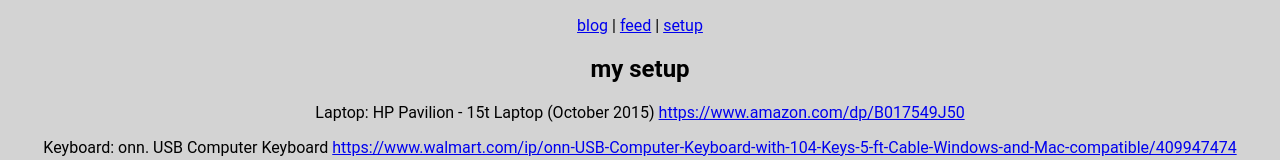
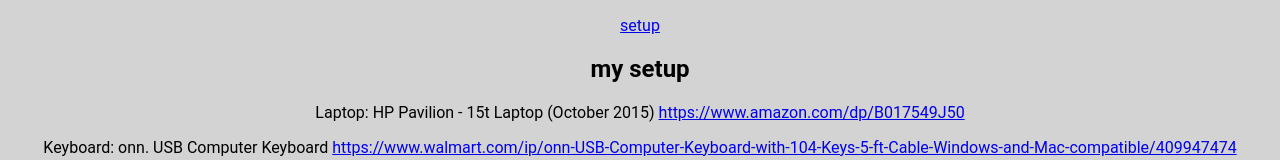
Before and after one commit to constantlydev/constantlydev.github.io, a plain HTML site: page setup.html in a window 1280 px wide. Shown: the top 160 px of the page. Drawn offline with Linux system fonts and the light colour scheme.

Commit message:
Removed 404 links

```diff
--- a/setup.html
+++ b/setup.html
@@ -12,7 +12,7 @@
 
 <body>
     <nav>
-        <p><a href="https://write.wien.rocks/dfmo/">blog</a> | <a href="https://write.wien.rocks/dfmo/feed">feed</a> | <a href="https://dfmodev.github.io/setup">setup</a> </p>
+        <p> <a href="https://dfmodev.github.io/setup">setup</a> </p>
     <h1> my setup</h1>
       <p> Laptop: HP Pavilion - 15t Laptop (October 2015) <a href="https://www.amazon.com/dp/B017549J50">https://www.amazon.com/dp/B017549J50</a></p>
      <p> Keyboard: onn. USB Computer Keyboard <a href="https://www.walmart.com/ip/onn-USB-Computer-Keyboard-with-104-Keys-5-ft-Cable-Windows-and-Mac-compatible/409947474">https://www.walmart.com/ip/onn-USB-Computer-Keyboard-with-104-Keys-5-ft-Cable-Windows-and-Mac-compatible/409947474</a></p>
```
